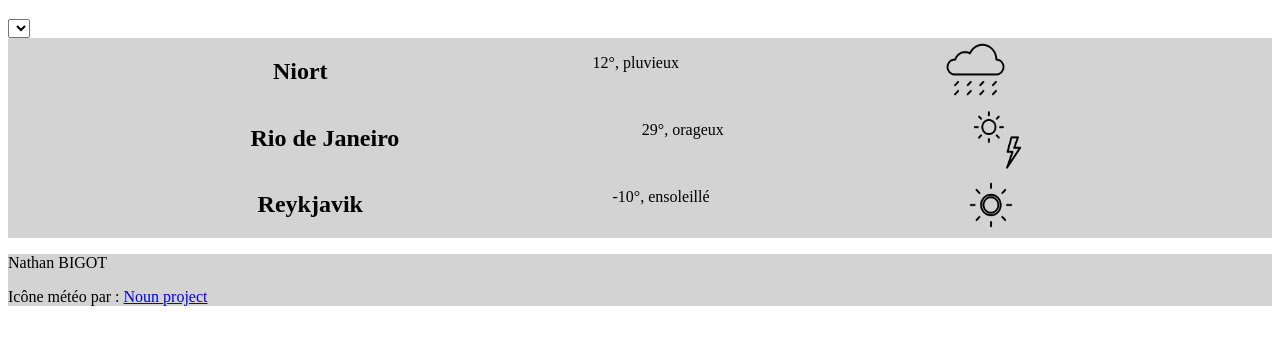
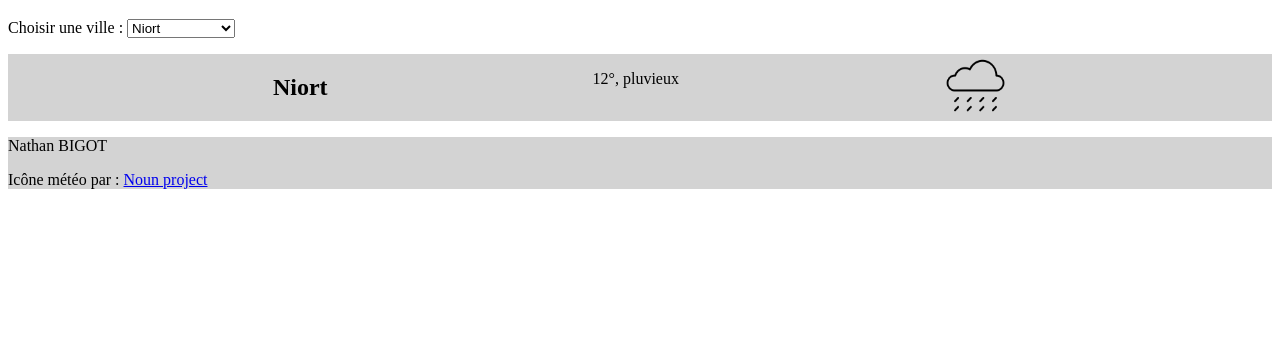
Before and after one commit to BlackHole1410/BlackHole1410.github.io, a plain HTML site: page index.html in a window 1280 px wide. Shown: the part 61-406 px from the top of the page. Drawn offline with Linux system fonts and the light colour scheme.

Commit message:
liste déroulante javascript fini

```diff
--- a/index.html
+++ b/index.html
@@ -4,10 +4,20 @@
 <head>
     <script type="text/javascript">
         function afficheVille() {
-            let nomVilleChoisie = document.getElementById('listeDeroul')
-            let villes = document.getElementById('nomVille')
-
+            let nomVilleChoisie = document.getElementById('listeDeroul').value;
+            let villes = document.getElementsByClassName('nomVille');
+            for (let i = 0; i < villes.length; i++) {
+                if (villes[i].id.toLowerCase() === nomVilleChoisie.toLowerCase()) {
+                    villes[i].style.display = "";
+                } else {
+                    villes[i].style.display = "none";
                 }
+            }
+        }
+        window.onload = function() {
+            document.getElementById("listeDeroul").value = "niort";
+            afficheVille(); // Call the function to display weather info for Niort by default
+        };
     </script>
     <meta charset="UTF-8">
 </head>
@@ -15,20 +25,24 @@
     TD n°1 Programmation web – Application météo
 </h1>
 <body>
+    <p>Choisir une ville :
         <select onchange="afficheVille()" name="ville" id="listeDeroul">
-
+            <option value="niort">Niort</option>
+            <option value="rio_de_janeiro">Rio de Janeiro</option>
+            <option value="reykjavik">Reykjavik</option>
         </select>
-        <div id="nomVille">
+    </p>
+    <div class="nomVille" id="Niort">
         <h2>Niort</h2>
         <p>12°, pluvieux</p>
         <img src="pluvieux.png" width="5%"/>
     </div>
-        <div id="nomVille">
+    <div class="nomVille" id="rio_de_janeiro">
         <h2>Rio de Janeiro</h2>
         <p>29°, orageux</p>
         <img src="orageux.png" width="5%"/>
     </div>
-        <div id="nomVille">
+    <div class="nomVille" id="Reykjavik">
         <h2>Reykjavik</h2>
         <p>-10°, ensoleillé</p>
         <img src="ensoleille.png" width="5%"/>
```
Lines whose indentation alone changed are shown as unchanged.
